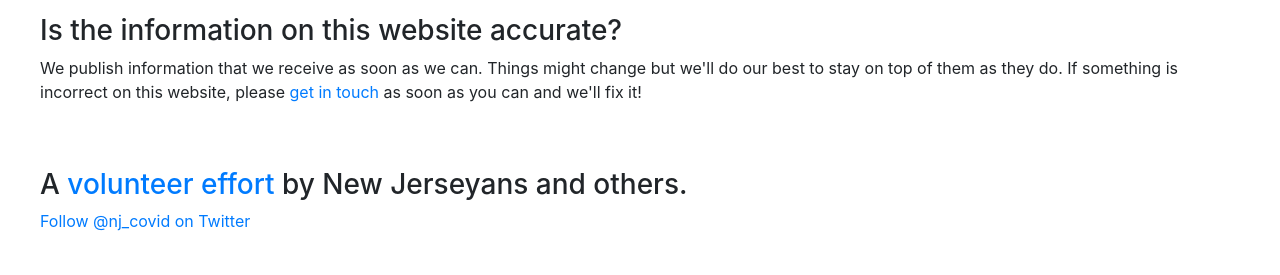
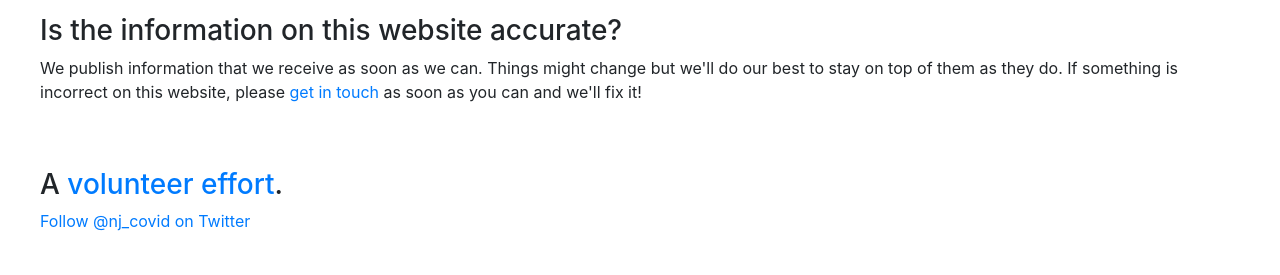
Before and after one commit to tpeng85/COVID-19-Vaccine-Eligibility-Explainer-NJ, a Flask app: page /how-to-help in a window 1280 px wide. Shown: the part 525-800 px from the top of the page. Run offline with Flask 2, Linux system fonts and the light colour scheme; some libraries are stand-ins or nearby versions.

Commit message:
fix the copy on volunteer effort

```diff
--- a/app/templates/base.html
+++ b/app/templates/base.html
@@ -103,7 +103,7 @@ p {
     {% block content %}{% endblock %}
     <br>
     <br>
-    <h3>A <a href="/how-to-help">volunteer effort</a> by New Jerseyans and others.</h3>
+    <h3>A <a href="/how-to-help">volunteer effort</a>.</h3>
     <a href="https://twitter.com/nj_covid?ref_src=twsrc%5Etfw" class="twitter-follow-button" data-size="large" data-show-count="false">Follow @nj_covid on Twitter</a><script async src="https://platform.twitter.com/widgets.js" charset="utf-8"></script>
   </div>
 </body>
```
